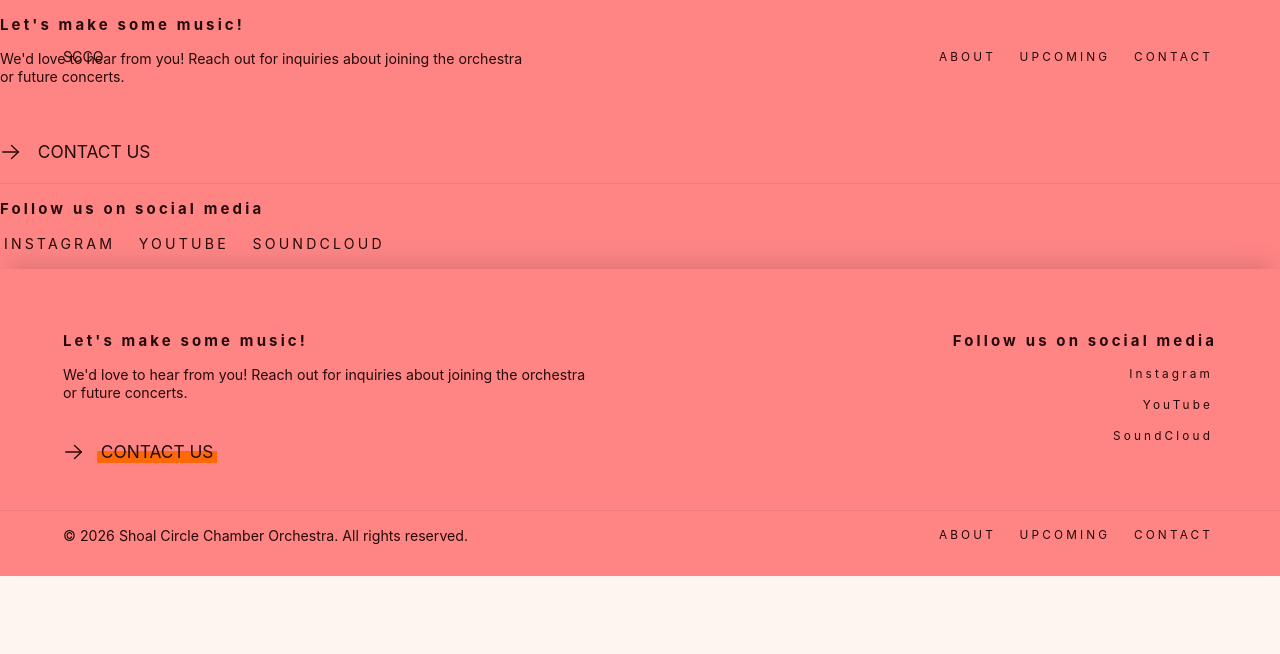
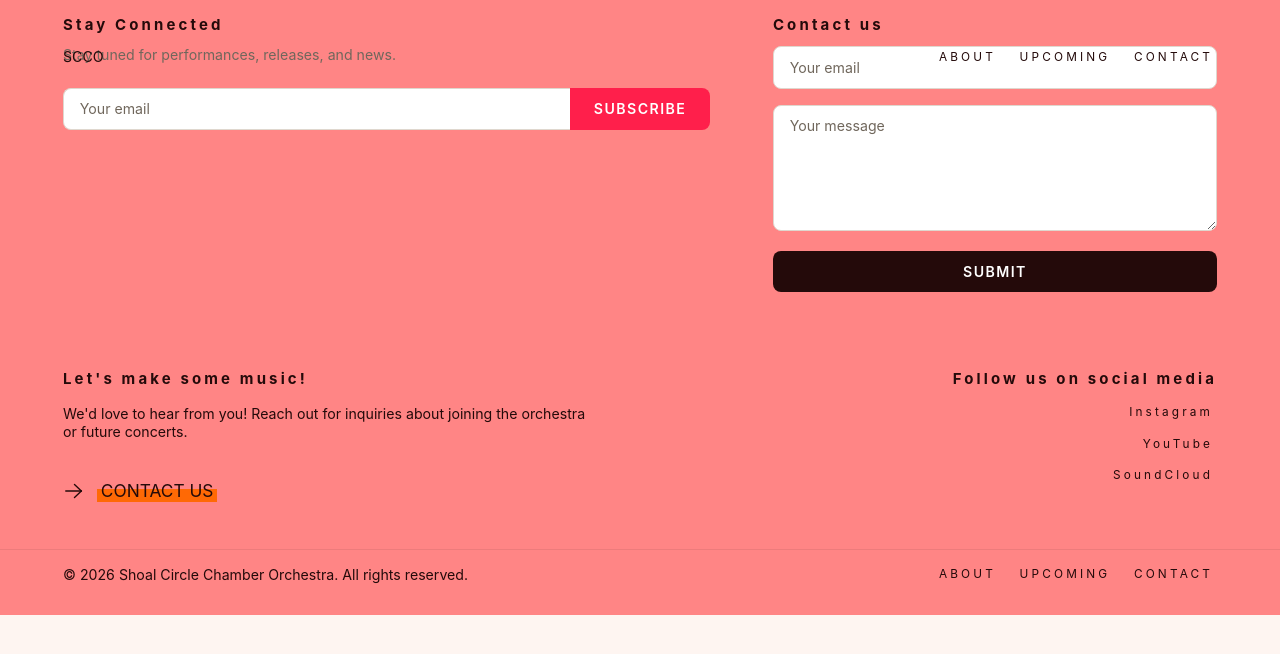
Before and after one commit to pb-nowa/scco, a React (Vite) app: page /contact in a window 1280 px wide. Shown: the top 654 px of the page. Built offline with nearby package versions, Linux system fonts and the light colour scheme.

Commit message:
Contact page

```diff
--- a/src/pages/Contact.css
+++ b/src/pages/Contact.css
@@ -2,46 +2,127 @@
   background: var(--color-bg);
 }
 
-.contact-page__main {
+.contact-page .layout__container {
+  padding-left: var(--space-8);
+  padding-right: var(--space-8);
+}
+
+/* Forms section */
+.contact-page__forms {
   padding-top: var(--space-9);
 }
 
-.contact-page__heading {
-  margin: 0;
+.contact-page__forms-grid {
+  gap: var(--space-8);
+  align-items: start;
+}
+
+/* Contact form base */
+.contact-form__heading {
+  margin: 0 0 var(--space-3);
   font-size: var(--font-size-xs);
   font-weight: bold;
   letter-spacing: 0.2rem;
   color: var(--color-ink);
 }
 
-.contact-page__message {
-  margin: var(--space-4) 0 var(--space-6);
-  max-width: 60ch;
+.contact-form__description {
+  margin: 0 0 var(--space-5);
+  font-size: var(--font-size-sm);
+  color: var(--color-muted);
+}
+
+.contact-form__input,
+.contact-form__textarea {
+  width: 100%;
+  padding: var(--space-3) var(--space-4);
+  font-family: var(--font-sans);
   font-size: var(--font-size-sm);
   color: var(--color-ink);
+  background: var(--color-surface);
+  border: 1px solid var(--color-border);
+  border-radius: var(--radius-sm);
+  transition: border-color 200ms ease, box-shadow 200ms ease;
 }
 
-.contact-page__social {
-  padding-top: var(--space-8);
-  border-top: 1px solid var(--color-ink-08);
+.contact-form__input::placeholder,
+.contact-form__textarea::placeholder {
+  color: var(--color-muted);
 }
 
-.contact-page__social-label {
-  display: block;
-  margin: 0 0 var(--space-4);
-  font-size: var(--font-size-xs);
-  font-weight: bold;
-  letter-spacing: 0.2rem;
-  color: var(--color-ink);
+.contact-form__input:focus,
+.contact-form__textarea:focus {
+  outline: none;
+  border-color: var(--color-accent);
+  box-shadow: 0 0 0 3px var(--color-accent-08);
 }
 
-.contact-page__links {
-  display: flex;
-  gap: var(--space-4);
-  font-size: var(--font-size-sm);
-  text-transform: uppercase;
+.contact-form__textarea {
+  resize: vertical;
+  min-height: 8rem;
 }
 
-.contact-page__link {
+/* Newsletter form: input + button flush */
+.contact-form--newsletter .contact-form__row {
+  display: flex;
+  align-items: stretch;
+}
+
+.contact-form--newsletter .contact-form__input {
+  flex: 1;
+  border-radius: var(--radius-sm) 0 0 var(--radius-sm);
+  border-right: none;
+}
+
+.contact-form--newsletter .contact-form__submit {
+  border-radius: 0 var(--radius-sm) var(--radius-sm) 0;
+  white-space: nowrap;
+}
+
+.contact-form__submit {
+  padding: var(--space-3) var(--space-5);
+  font-family: var(--font-sans);
   font-size: var(--font-size-sm);
+  font-weight: 600;
+  text-transform: uppercase;
+  letter-spacing: 0.1em;
+  border: none;
+  cursor: pointer;
+  transition: background-color 200ms ease, transform 100ms ease;
 }
+
+.contact-form__submit:active {
+  transform: scale(0.98);
+}
+
+.contact-form__submit--newsletter {
+  background: var(--color-accent-secondary);
+  color: var(--color-surface);
+}
+
+.contact-form__submit--newsletter:hover {
+  background: hsl(348 100% 50%);
+}
+
+.contact-form__submit--contact {
+  background: var(--color-ink);
+  color: var(--color-surface);
+}
+
+.contact-form__submit--contact:hover {
+  background: hsl(0 55% 15%);
+}
+
+/* Contact form: stacked layout */
+.contact-form--contact .contact-form__input {
+  margin-bottom: var(--space-4);
+}
+
+.contact-form--contact .contact-form__textarea {
+  margin-bottom: var(--space-4);
+}
+
+.contact-form--contact .contact-form__submit {
+  width: 100%;
+  border-radius: var(--radius-sm);
+}
--- a/src/pages/Contact.jsx
+++ b/src/pages/Contact.jsx
@@ -1,36 +1,91 @@
-import LinkCta from "../components/LinkCta/LinkCta";
-import NavLink from "../components/NavLink/NavLink";
+import { useState } from "react";
 import "./Contact.css";
 
-const Contact = () => (
+const Contact = () => {
+  const [newsletterEmail, setNewsletterEmail] = useState("");
+  const [contactEmail, setContactEmail] = useState("");
+  const [contactMessage, setContactMessage] = useState("");
+
+  const handleNewsletterSubmit = (e) => {
+    e.preventDefault();
+    // TODO: wire up newsletter subscription
+  };
+
+  const handleContactSubmit = (e) => {
+    e.preventDefault();
+    // TODO: wire up contact form submission
+  };
+
+  return (
     <main className="contact-page">
-    <section className="contact-page__main section">
+      <section className="contact-page__forms section">
         <div className="layout__container">
-        <h1 className="contact-page__heading section-heading">
-          Let's make some music!
-        </h1>
-        <p className="contact-page__message">
-          We'd love to hear from you! Reach out for inquiries about joining the
-          orchestra or future concerts.
+          <div className="contact-page__forms-grid section-split__grid">
+            <div className="section-split__left">
+              <form
+                className="contact-form contact-form--newsletter"
+                onSubmit={handleNewsletterSubmit}
+                aria-labelledby="newsletter-heading"
+              >
+                <h2 id="newsletter-heading" className="contact-form__heading section-heading">
+                  Stay Connected
+                </h2>
+                <p className="contact-form__description">
+                  Stay tuned for performances, releases, and news.
                 </p>
-        <LinkCta className="cta--feature" href="mailto:info@shoalcirclechamberorchestra.org">
+                <div className="contact-form__row">
+                  <input
+                    type="email"
+                    className="contact-form__input"
+                    placeholder="Your email"
+                    value={newsletterEmail}
+                    onChange={(e) => setNewsletterEmail(e.target.value)}
+                    required
+                    aria-label="Email address"
+                  />
+                  <button type="submit" className="contact-form__submit contact-form__submit--newsletter">
+                    Subscribe
+                  </button>
+                </div>
+              </form>
+            </div>
+            <div className="section-split__right">
+              <form
+                className="contact-form contact-form--contact"
+                onSubmit={handleContactSubmit}
+                aria-labelledby="contact-heading"
+              >
+                <h2 id="contact-heading" className="contact-form__heading section-heading">
                   Contact us
-        </LinkCta>
+                </h2>
+                <input
+                  type="email"
+                  className="contact-form__input"
+                  placeholder="Your email"
+                  value={contactEmail}
+                  onChange={(e) => setContactEmail(e.target.value)}
+                  required
+                  aria-label="Email address"
+                />
+                <textarea
+                  className="contact-form__textarea"
+                  placeholder="Your message"
+                  value={contactMessage}
+                  onChange={(e) => setContactMessage(e.target.value)}
+                  required
+                  rows={5}
+                  aria-label="Message"
+                />
+                <button type="submit" className="contact-form__submit contact-form__submit--contact">
+                  Submit
+                </button>
+              </form>
             </div>
-    </section>
-    <section className="contact-page__social section">
-      <div className="layout__container">
-        <span className="contact-page__social-label section-heading">
-          Follow us on social media
-        </span>
-        <nav className="contact-page__links" aria-label="Social media">
-          <NavLink href="#" className="contact-page__link">Instagram</NavLink>
-          <NavLink href="#" className="contact-page__link">YouTube</NavLink>
-          <NavLink href="#" className="contact-page__link">SoundCloud</NavLink>
-        </nav>
+          </div>
         </div>
       </section>
   </main>
   );
+};
 
 export default Contact;
--- a/src/sections/SiteFooter/SiteFooter.css
+++ b/src/sections/SiteFooter/SiteFooter.css
@@ -3,7 +3,6 @@
   z-index: 1;
   padding: var(--space-8) 0 var(--space-6);
   background: var(--color-bg);
-  box-shadow: 0 -12px 24px -8px rgb(0 0 0 / 15%);
   scroll-margin-top: 5rem;
 }
 
```
Lines whose indentation alone changed are shown as unchanged.
